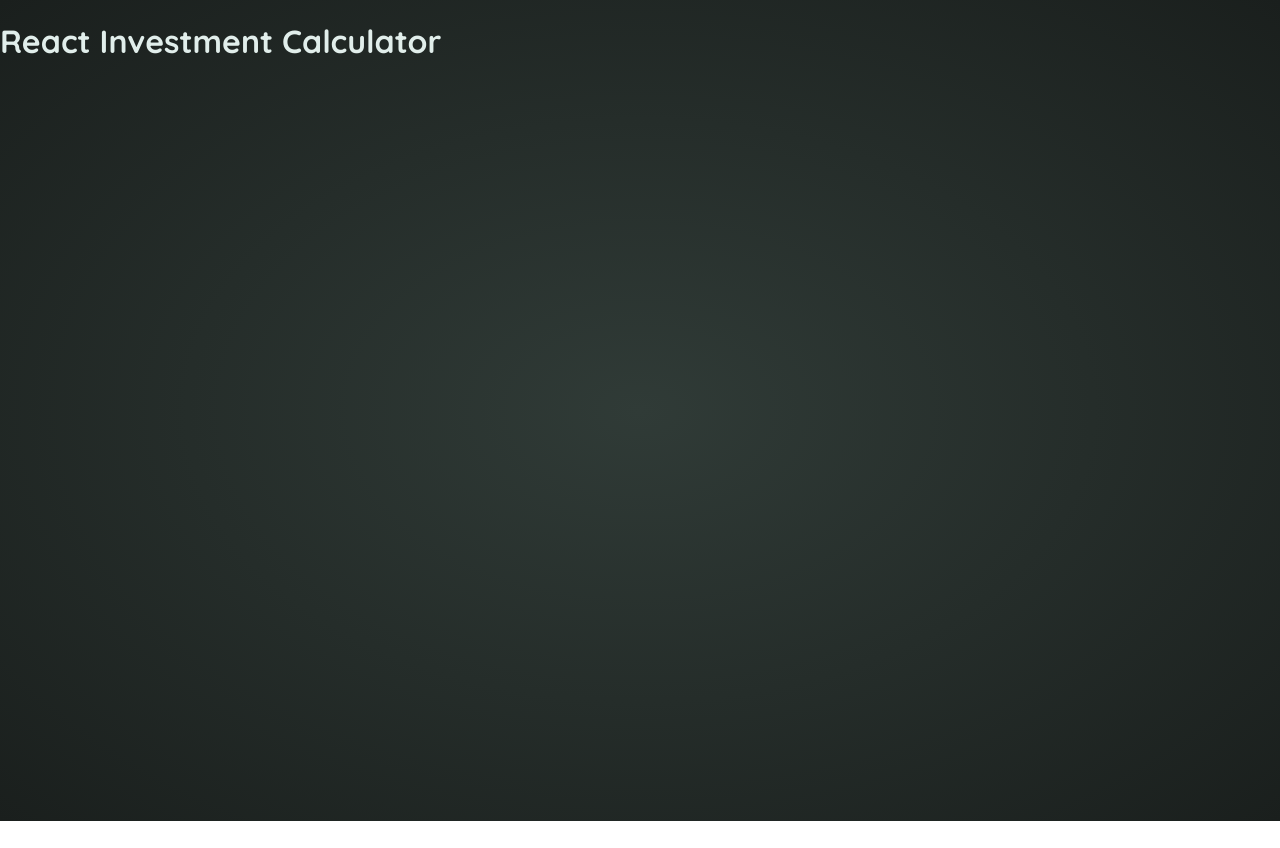
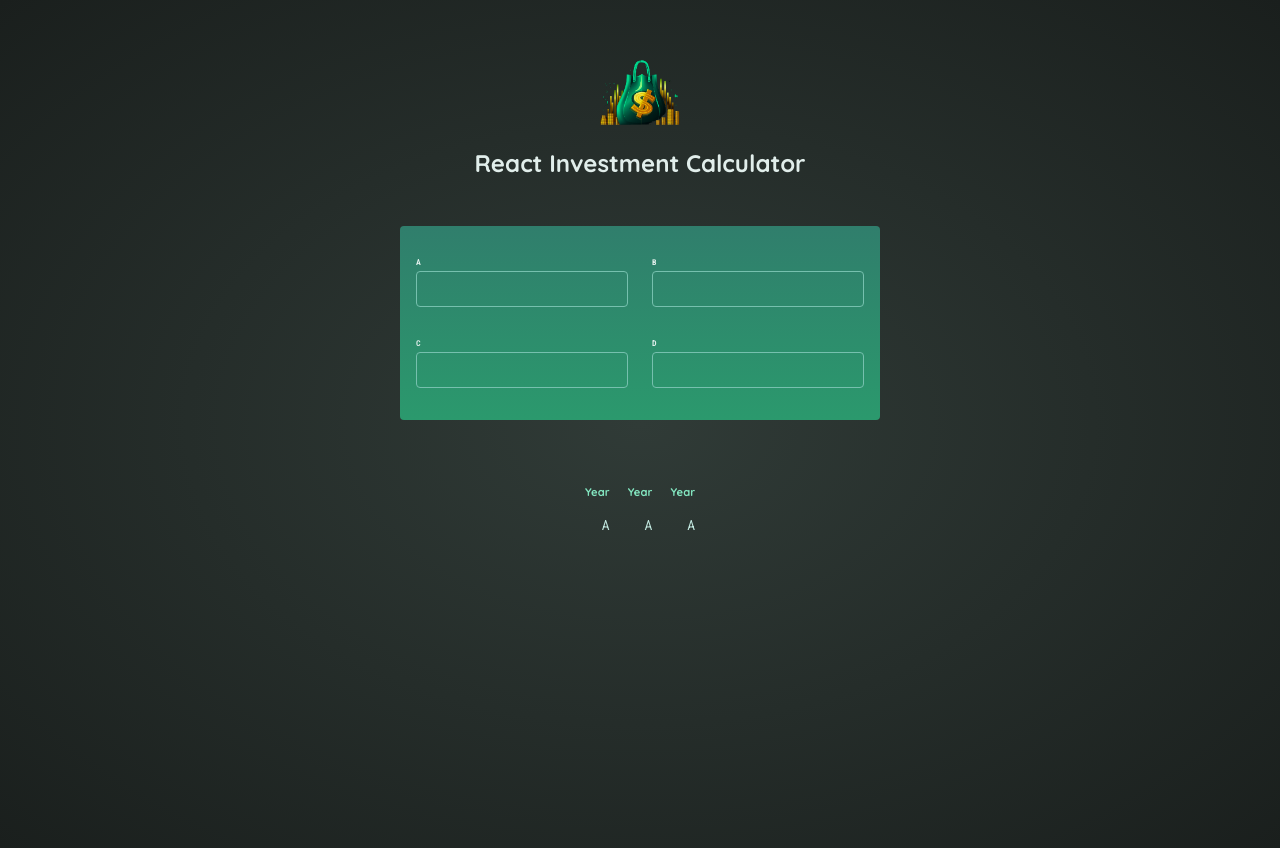
Before and after one commit to edisooon/Investment-Calculator, a React (Vite) app: page / in a window 1280 px wide. Before the commit the page ends 821 px from the top, so only its background shows below. Built offline with nearby package versions, Linux system fonts and the light colour scheme.

Commit message:
added basic html classes&id

```diff
--- a/src/App.jsx
+++ b/src/App.jsx
@@ -1,7 +1,52 @@
+import AppLogo from "./assets/investment-calculator-logo.png";
+
 function App() {
   return (
-    <h1>React Investment Calculator</h1>
-  )
+    <>
+      <header id="header">
+        <img src={AppLogo} alt="app logo"/>
+        <h1>React Investment Calculator</h1>
+      </header>
+      <section id="user-input">
+        <div class="input-group">
+          <p>
+            <label>A</label>
+            <input type="text"></input>
+          </p>
+          <p>
+            <label>B</label>
+            <input type="text"></input>
+          </p>
+        </div>
+        <div class="input-group">
+          <p>
+            <label>C</label>
+            <input type="text"></input>
+          </p>
+          <p>
+            <label>D</label>
+            <input type="text"></input>
+          </p>
+        </div>
+      </section>
+      <table id="result">
+        <thead>
+          <tr>
+            <th>Year</th>
+            <th>Year</th>
+            <th>Year</th>
+          </tr>
+        </thead>
+        <tbody>
+          <tr>
+            <td>A</td>
+            <td>A</td>
+            <td>A</td>
+          </tr>
+        </tbody>
+      </table>
+    </>
+  );
 }
 
-export default App
+export default App;
```
